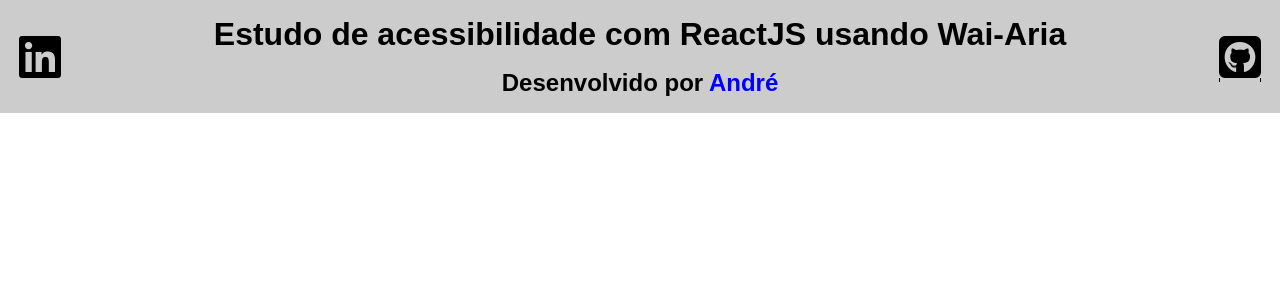
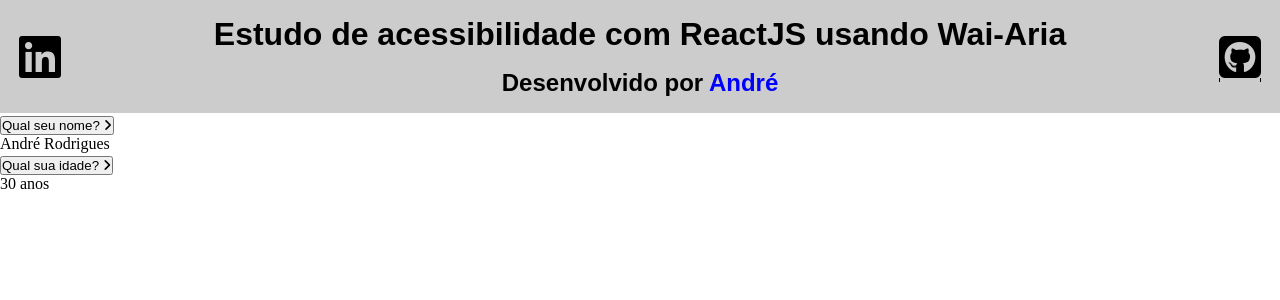
Before and after one commit to MunrraMT/estudo-react-acessibilidade, a React (Create React App) app: page / in a window 1280 px wide. Shown: the top 300 px of the page. Built offline with nearby package versions, Linux system fonts and the light colour scheme.

Commit message:
Estrutura JSX do AccordionItem

```diff
--- /dev/null
+++ b/src/components/accordion/accordion-item/index.js
@@ -0,0 +1,27 @@
+const AccordionItem = ({ quest, response, expanded = false }) => (
+  <article>
+    <h3>
+      <button
+        id={`question-${quest}`}
+        aria-expanded={expanded}
+        aria-controls={`response-${quest}`}
+        type='button'
+      >
+        {quest}{' '}
+        <span>
+          {expanded ? (
+            <i className='fas fa-angle-right' />
+          ) : (
+            <i className='fas fa-angle-right' />
+          )}
+        </span>
+      </button>
+    </h3>
+
+    <section id={`response-${quest}`} aria-labelledby={`question-${quest}`}>
+      <p>{response}</p>
+    </section>
+  </article>
+);
+
+export default AccordionItem;
--- a/src/pages/home-page.js
+++ b/src/pages/home-page.js
@@ -1,5 +1,14 @@
+import AccordionItem from '../components/accordion/accordion-item';
 import Header from '../components/header';
 
-const HomePage = () => <Header />;
+const HomePage = () => (
+  <>
+    <Header />
+    <main>
+      <AccordionItem quest='Qual seu nome?' response='André Rodrigues' />
+      <AccordionItem quest='Qual sua idade?' response='30 anos' />
+    </main>
+  </>
+);
 
 export default HomePage;
```
